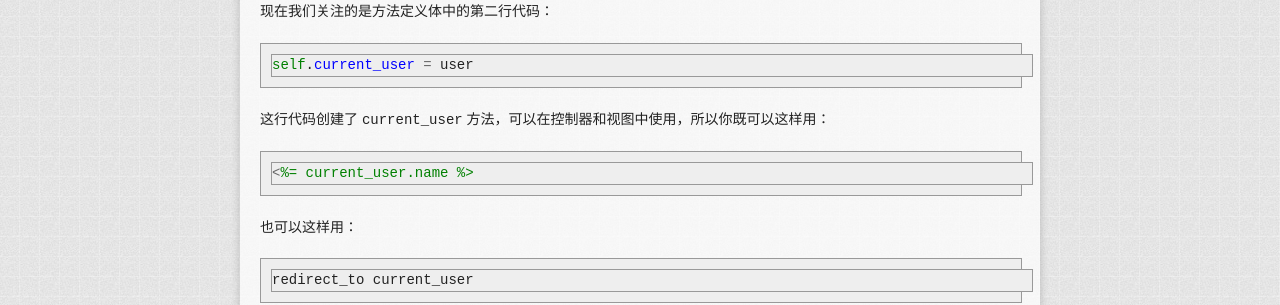
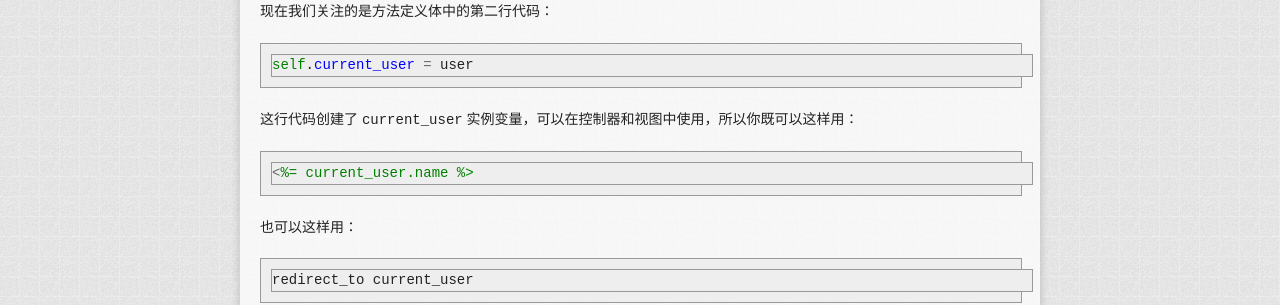
Before and after one commit to AndorChen/rails-tutorial-2nd-cn, a Jekyll site: the page built from chapter8.md, in a window 1280 px wide and 900 px high, scrolled down 23075 px. Shown: the part 149-454 px from the top of the window. Built offline with Jekyll 4.4.1, drawn with Linux system fonts in a browser that asks for light colours; nearby versions of some CDN libraries; library files that are not in the unit come from our copies; Markdown is read by kramdown in place of the engine named in the settings.

Commit message:
inappropriate translation in chapter 8
line 889 原文The purpose of this line is to create **current_user** 但您的翻译是这行代码创建了 `current_user` 方法, 我觉得翻译成方法不是非常恰当，是否应该翻译为实例变量?

````diff
--- a/chapter8.md
+++ b/chapter8.md
@@ -886,7 +886,7 @@ end
 self.current_user = user
 ```
 
-这行代码创建了 `current_user` 方法，可以在控制器和视图中使用，所以你既可以这样用：
+这行代码创建了 `current_user` 实例变量，可以在控制器和视图中使用，所以你既可以这样用：
 
 ```ruby
 <%= current_user.name %>
````
